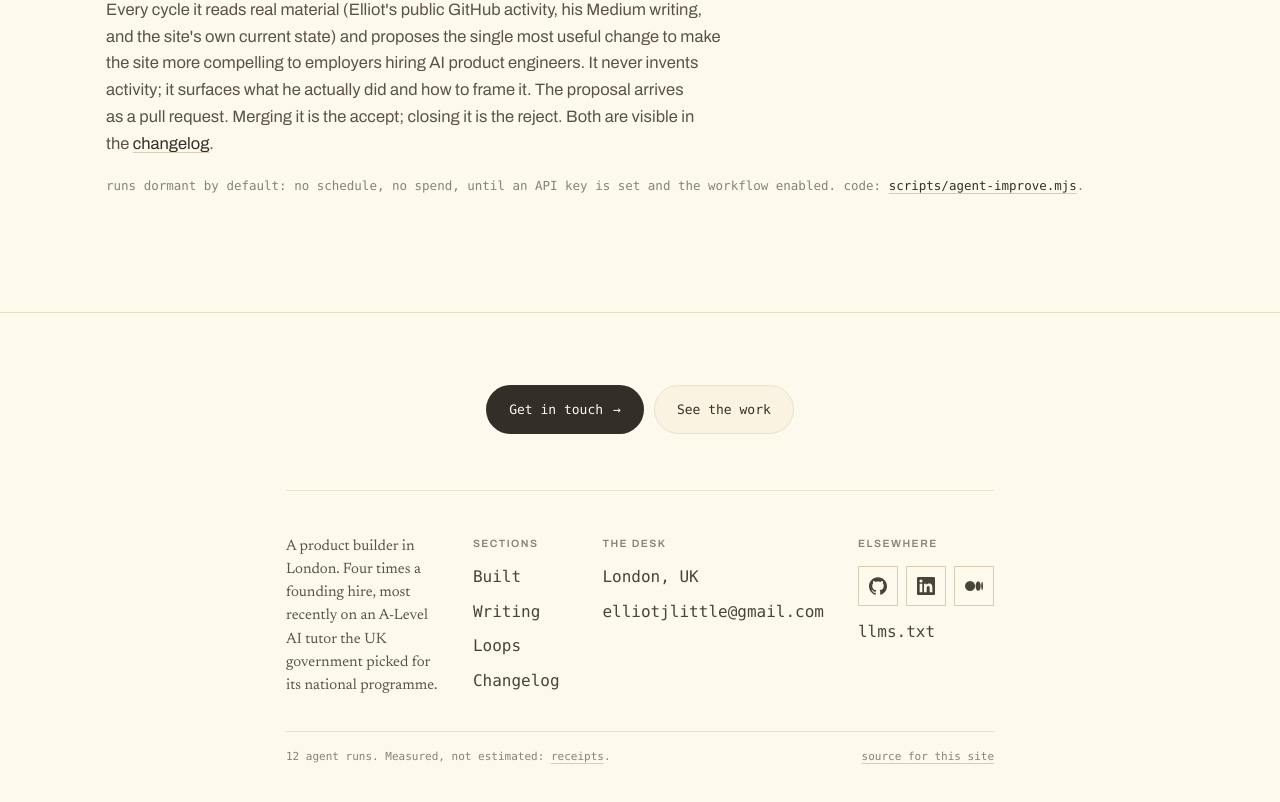
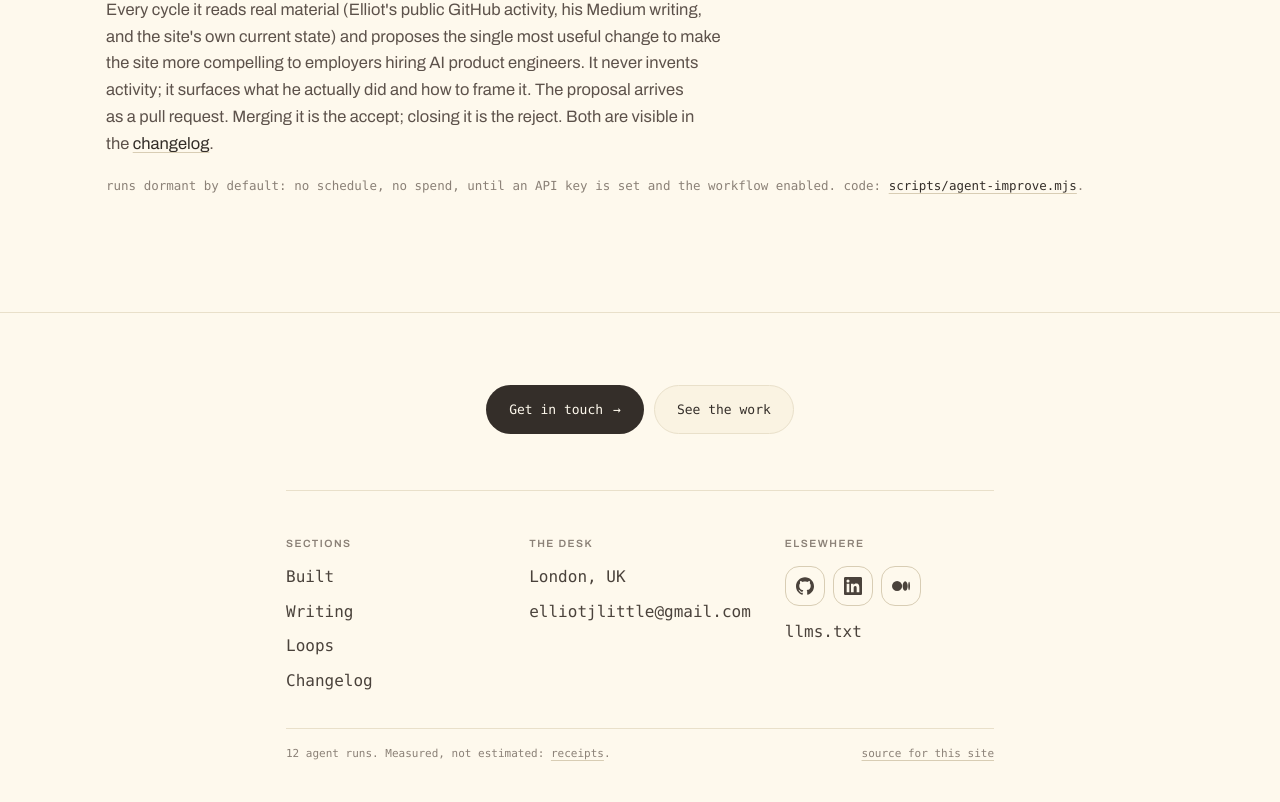
Before and after one commit to ElliotJLT/elliot-os, a Next.js app: page /loops in a window 1280 px wide. Shown: the part 3454-4256 px from the top of the page. Built offline with nearby package versions, Linux system fonts and the light colour scheme.

Commit message:
Refine footer layout and icon controls

```diff
--- a/app/globals.css
+++ b/app/globals.css
@@ -1432,17 +1432,8 @@ h2::before {
 
 @media (min-width: 700px) {
   .foot-cols {
-    grid-template-columns: 1.6fr 1fr 1.2fr 1fr;
-  }
-}
-
-.foot-bio {
-  margin: 0;
-  color: var(--muted);
-  font-family: var(--serif);
-  font-size: 15px;
-  line-height: 1.55;
-  max-width: 34ch;
+    grid-template-columns: repeat(3, 1fr);
+  }
 }
 
 .foot-col {
@@ -1509,6 +1500,7 @@ h2::before {
   width: 40px;
   height: 40px;
   border: 1px solid var(--line-2);
+  border-radius: 14px;
   color: var(--muted);
   text-decoration: none;
   transition-property: color, border-color, background-color;
--- a/app/layout.tsx
+++ b/app/layout.tsx
@@ -89,9 +89,8 @@ export default function RootLayout({
           </div>
         </header>
         {children}
-        {/* The footer used to be two lines of small print. It is the last
-            thing anyone reads and the place they decide whether to write, so
-            it carries the name, what he does, and every way to reach him. */}
+        {/* The footer is the last thing anyone reads and the place they decide
+            whether to write, so it carries every way to reach him. */}
         <footer>
           <div className="wrap">
             {/* The homepage used to close with its own call to action and
@@ -108,11 +107,6 @@ export default function RootLayout({
               </div>
             </div>
             <div className="foot-cols">
-              <p className="foot-bio">
-                A product builder in London. Four times a founding hire, most
-                recently on an A-Level AI tutor the UK government picked for
-                its national programme.
-              </p>
               <nav className="foot-col">
                 <span className="foot-h">Sections</span>
                 <Link href="/built">Built</Link>
```
